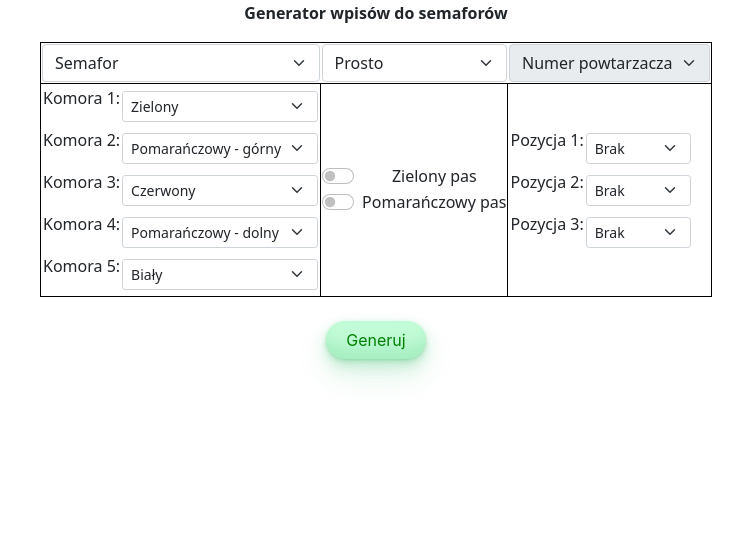
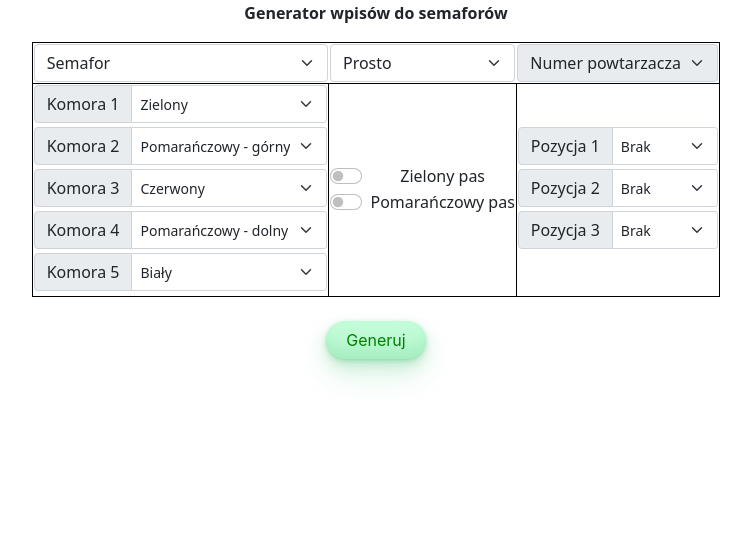
Before and after one commit to PiotrDebicki/Pomocnik-tedekowicza, a Flask app: page /wpisy-do-semaforow in a window 1280 px wide. Shown: the part 56-593 px from the top of the page, without its empty margins (264-1015 px from the left). Run offline with Flask 2, Linux system fonts and the light colour scheme; some libraries are stand-ins or nearby versions.

Commit message:
Layout changes

```diff
--- a/templates/wpisy-do-semaforow.html
+++ b/templates/wpisy-do-semaforow.html
@@ -37,12 +37,8 @@
         </tr>
         <tr>
             <td style="border-color: black; border-width: 0.1ch;">
-                <table>
-                    <tr>
-                        <td>
-                            <p>Komora 1:</p>
-                        </td>
-                        <td>
+                <div class="input-group mb-1">
+                    <label class="input-group-text" for="inputGroupSelect01">Komora 1</label>
                     <select class="form-select form-select-sm" id="komora1">
                         <option value="">Brak</option>
                         <option value="light01" selected>Zielony</option>
@@ -51,13 +47,9 @@
                         <option value="light04">Pomarańczowy - dolny</option>
                         <option value="light07">Biały</option>
                     </select>
-                        </td>
-                    </tr>
-                    <tr>
-                        <td>
-                            <p>Komora 2:</p>
-                        </td>
-                        <td>
+                </div>
+                <div class="input-group mb-1">
+                    <label class="input-group-text" for="inputGroupSelect01">Komora 2</label>
                     <select class="form-select form-select-sm" id="komora2">
                         <option value="">Brak</option>
                         <option value="light01">Zielony</option>
@@ -66,13 +58,9 @@
                         <option value="light04">Pomarańczowy - dolny</option>
                         <option value="light07">Biały</option>
                     </select>
-                        </td>
-                    </tr>
-                    <tr>
-                        <td>
-                            <p>Komora 3:</p>
-                        </td>
-                        <td>
+                </div>
+                <div class="input-group mb-1">
+                    <label class="input-group-text" for="inputGroupSelect01">Komora 3</label>
                     <select class="form-select form-select-sm" id="komora3">
                         <option value="">Brak</option>
                         <option value="light01">Zielony</option>
@@ -81,13 +69,9 @@
                         <option value="light04">Pomarańczowy - dolny</option>
                         <option value="light07">Biały</option>
                     </select>
-                        </td>
-                    </tr>
-                    <tr>
-                        <td>
-                            <p>Komora 4:</p>
-                        </td>
-                        <td>
+                </div>
+                <div class="input-group mb-1">
+                    <label class="input-group-text" for="inputGroupSelect01">Komora 4</label>
                     <select class="form-select form-select-sm" id="komora4">
                         <option value="">Brak</option>
                         <option value="light01">Zielony</option>
@@ -96,13 +80,9 @@
                         <option value="light04" selected>Pomarańczowy - dolny</option>
                         <option value="light07">Biały</option>
                     </select>
-                        </td>
-                    </tr>
-                    <tr>
-                        <td>
-                            <p>Komora 5:</p>
-                        </td>
-                        <td>
+                </div>
+                <div class="input-group mb-1">
+                    <label class="input-group-text" for="inputGroupSelect01">Komora 5</label>
                     <select class="form-select form-select-sm" id="komora5">
                         <option value="">Brak</option>
                         <option value="light01">Zielony</option>
@@ -111,9 +91,7 @@
                         <option value="light04">Pomarańczowy - dolny</option>
                         <option value="light07" selected>Biały</option>
                     </select>
-                        </td>
-                    </tr>
-                </table>
+                </div>
             </td>
             <td style="border-color: black; border-width: 0.1ch;">
                 <div class="form-check form-switch">
@@ -126,12 +104,8 @@
                 </div>
             </td>
             <td style="border-color: black; border-width: 0.1ch;">
-                <table>
-                    <tr>
-                        <td>
-                            <p>Pozycja 1:</p>
-                        </td>
-                        <td>
+                <div class="input-group mb-1">
+                    <label class="input-group-text" for="inputGroupSelect01">Pozycja 1</label>
                     <select class="form-select form-select-sm" id="sign1">
                         <option value="" selected>Brak</option>
                         <option value="wsk_w1" disabled>W1</option>
@@ -139,18 +113,14 @@
                         <option value="wsk_w19">W19</option>
                         <option value="wsk_w20">W20</option>
                         <option value="wsk_w21_5">W21-5</option>
-                                <option value="wsk_w21_8">W21-5</option>
+                        <option value="wsk_w21_8">W21-8</option>
                         <option value="wsk_w21_led_1">W21-LED</option>
                         <option value="wsk_w24">W24</option>
                         <option value="wsk_w31">W31</option>
                     </select>
-                        </td>
-                    </tr>
-                    <tr>
-                        <td>
-                            <p>Pozycja 2:</p>
-                        </td>
-                        <td>
+                </div>
+                <div class="input-group mb-1">
+                    <label class="input-group-text" for="inputGroupSelect01">Pozycja 2</label>
                     <select class="form-select form-select-sm" id="sign2">
                         <option value="" selected>Brak</option>
                         <option value="wsk_w1" disabled>W1</option>
@@ -158,18 +128,14 @@
                         <option value="wsk_w19">W19</option>
                         <option value="wsk_w20">W20</option>
                         <option value="wsk_w21_5">W21-5</option>
-                                <option value="wsk_w21_8">W21-5</option>
+                        <option value="wsk_w21_8">W21-8</option>
                         <option value="wsk_w21_led_1">W21-LED</option>
                         <option value="wsk_w24">W24</option>
                         <option value="wsk_w31">W31</option>
                     </select>
-                        </td>
-                    </tr>
-                    <tr>
-                        <td>
-                            <p>Pozycja 3:</p>
-                        </td>
-                        <td>
+                </div>
+                <div class="input-group mb-1">
+                    <label class="input-group-text" for="inputGroupSelect01">Pozycja 3</label>
                     <select class="form-select form-select-sm" id="sign3">
                         <option value="" selected>Brak</option>
                         <option value="wsk_w1" disabled>W1</option>
@@ -177,14 +143,12 @@
                         <option value="wsk_w19">W19</option>
                         <option value="wsk_w20">W20</option>
                         <option value="wsk_w21_5">W21-5</option>
-                                <option value="wsk_w21_8">W21-5</option>
+                        <option value="wsk_w21_8">W21-8</option>
                         <option value="wsk_w21_led_1">W21-LED</option>
                         <option value="wsk_w24">W24</option>
                         <option value="wsk_w31">W31</option>
                     </select>
-                        </td>
-                    </tr>
-                </table>
+                </div>
             </td>
         </tr>
     </table>
```
Lines whose indentation alone changed are shown as unchanged.
